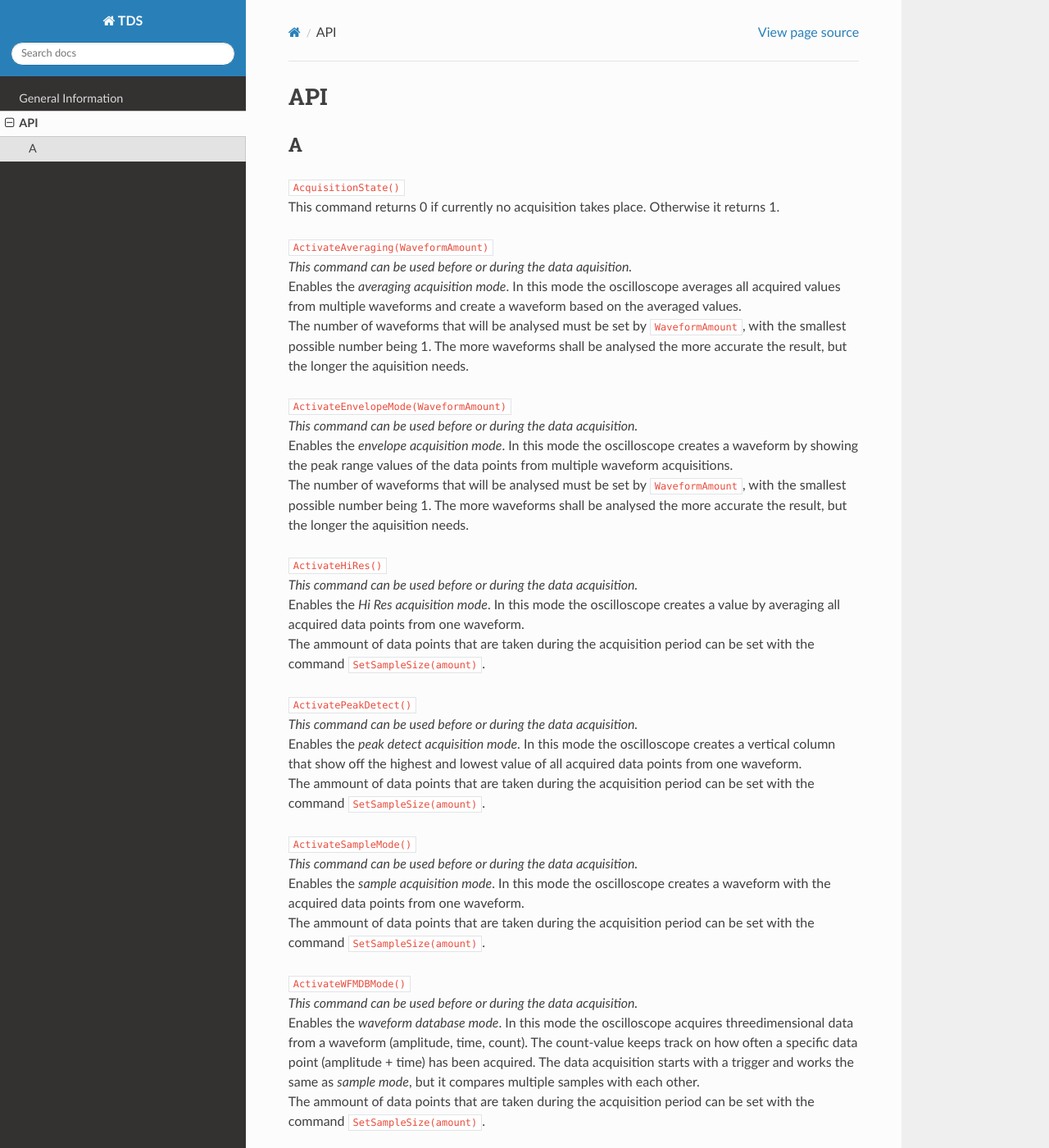
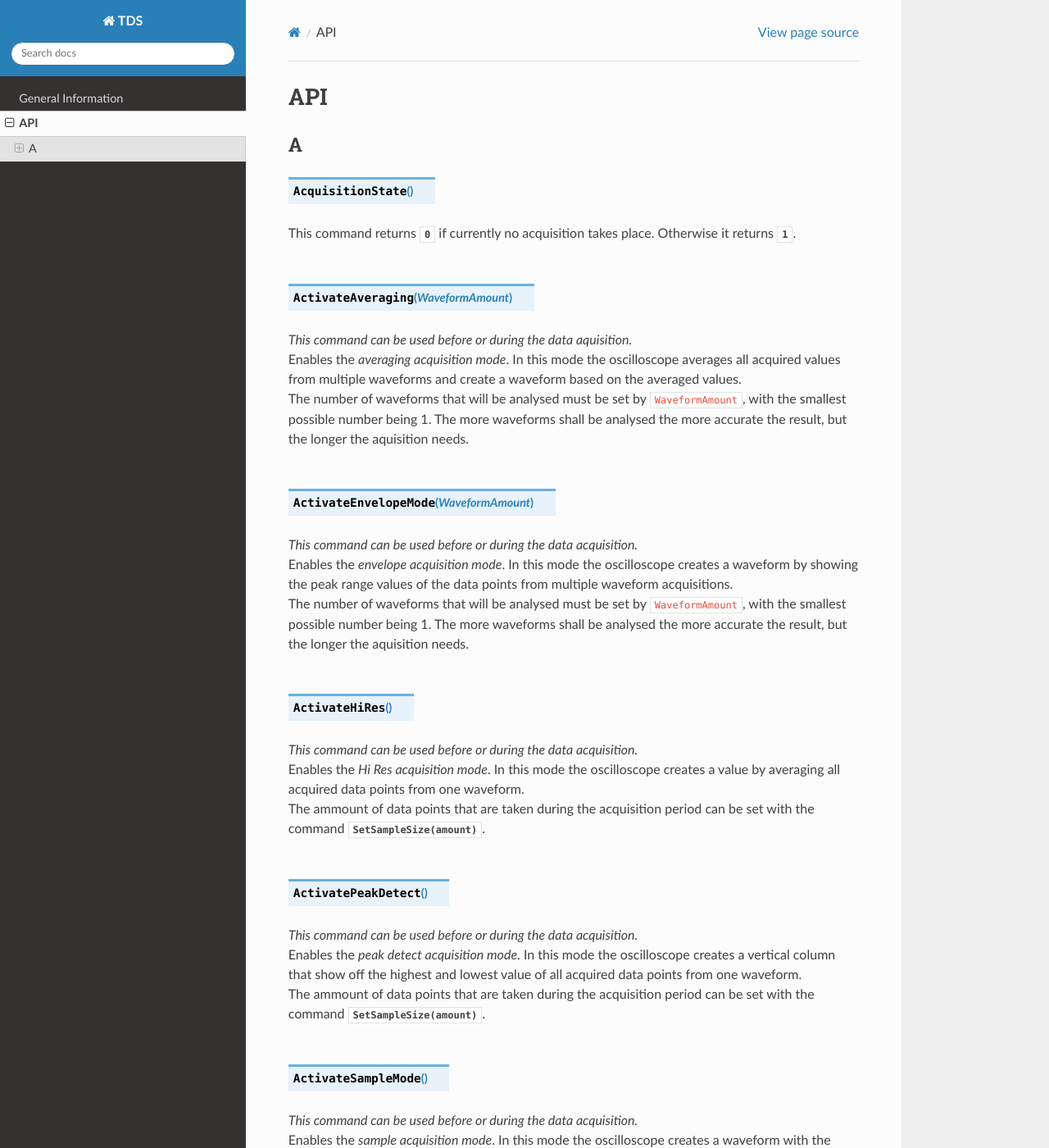
Before and after one commit to NeleWandel/TDS, a Sphinx documentation site: the page built from docs/source/API.rst, in a window 1280 px wide and 1400 px high. Shown: the whole window at 82% size. Built offline with Sphinx 7.4.7 and the Read the Docs theme 2.0.0, drawn with Linux system fonts in a browser that asks for light colours; pages that are not in the unit, such as notebooks, are missing from menus; part of the change alters nothing that is shown; some of the changed text lies outside the part shown.

```diff
--- a/docs/source/API.rst
+++ b/docs/source/API.rst
@@ -9,45 +9,45 @@ API
 A
 ---
 
-| ``AcquisitionState()``
-| This command returns 0 if currently no acquisition takes place. Otherwise it returns 1.
+.. method:: AcquisitionState()
+| This command returns :const:`0` if currently no acquisition takes place. Otherwise it returns :const:`1`.
 |
-| ``ActivateAveraging(WaveformAmount)``
+.. method:: ActivateAveraging(WaveformAmount)
 | *This command can be used before or during the data aquisition.*
 | Enables the *averaging acquisition mode*. In this mode the oscilloscope averages all acquired values from multiple waveforms and create a waveform based on the averaged values.
 | The number of waveforms that will be analysed must be set by ``WaveformAmount``, with the smallest possible number being 1. The more waveforms shall be analysed the more accurate the result, but the longer the aquisition needs.
 |
-| ``ActivateEnvelopeMode(WaveformAmount)``
+.. method:: ActivateEnvelopeMode(WaveformAmount)
 | *This command can be used before or during the data acquisition.*
 | Enables the *envelope acquisition mode*. In this mode the oscilloscope creates a waveform by showing the peak range values of the data points from multiple waveform acquisitions.
 | The number of waveforms that will be analysed must be set by ``WaveformAmount``, with the smallest possible number being 1. The more waveforms shall be analysed the more accurate the result, but the longer the aquisition needs.
 |
-| ``ActivateHiRes()``
+.. method:: ActivateHiRes()
 | *This command can be used before or during the data acquisition.*
 | Enables the *Hi Res acquisition mode*. In this mode the oscilloscope creates a value by averaging all acquired data points from one waveform.
-| The ammount of data points that are taken during the acquisition period can be set with the command ``SetSampleSize(amount)``.
+| The ammount of data points that are taken during the acquisition period can be set with the command :const:`SetSampleSize(amount)`.
 |
-| ``ActivatePeakDetect()``
+.. method:: ActivatePeakDetect()
 | *This command can be used before or during the data acquisition.*
 | Enables the *peak detect acquisition mode*. In this mode the oscilloscope creates a vertical column that show off the highest and lowest value of all acquired data points from one waveform.
-| The ammount of data points that are taken during the acquisition period can be set with the command ``SetSampleSize(amount)``.
+| The ammount of data points that are taken during the acquisition period can be set with the command :const:`SetSampleSize(amount)`.
 |
-| ``ActivateSampleMode()``
+.. method:: ActivateSampleMode()
 | *This command can be used before or during the data acquisition.*
 | Enables the *sample acquisition mode*. In this mode the oscilloscope creates a waveform with the acquired data points from one waveform.
-| The ammount of data points that are taken during the acquisition period can be set with the command ``SetSampleSize(amount)``.
+| The ammount of data points that are taken during the acquisition period can be set with the command :const:`SetSampleSize(amount)`.
 |
-| ``ActivateWFMDBMode()``
+.. method:: ActivateWFMDBMode()
 | *This command can be used before or during the data acquisition.*
 | Enables the *waveform database mode*. In this mode the oscilloscope acquires threedimensional data from a waveform (amplitude, time, count). The count-value keeps track on how often a specific data point (amplitude + time) has been acquired. The data acquisition starts with a trigger and works the same as *sample mode*, but it compares multiple samples with each other.
-| The ammount of data points that are taken during the acquisition period can be set with the command ``SetSampleSize(amount)``.
+| The ammount of data points that are taken during the acquisition period can be set with the command :const:`SetSampleSize(amount)`.
 |
-| ``AutoAdjustMaskOff()``
+.. method:: AutoAdjustMaskOff()
 | Turns off automatic optimising of the mask.
 |
-| ``AutoAdjustMaskOn()``
+.. method:: AutoAdjustMaskOn()
 | Turns on automatic optimising of the mask. This feature shifts the mask horizontally and vertically in order to minimise the signal hits.
 |
-| ``AutoSet()``
+.. method:: AutoSet()
 | Automatically adjusts the vertical, horizontal and trigger controls in order to privide a stable display of the waveform on the oscilloscope.
 | These changes can be undone by using the ``Undo()`` command.
```
